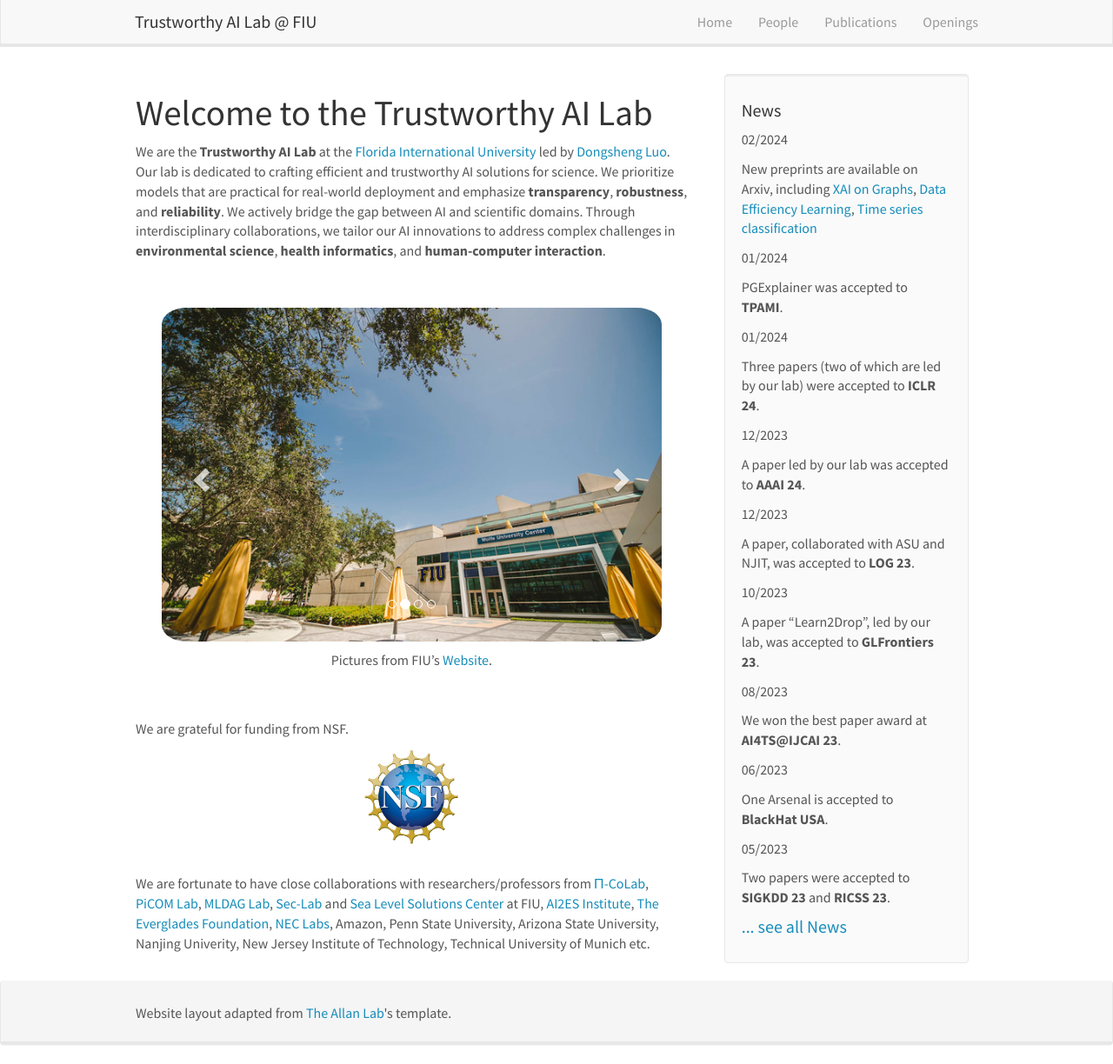
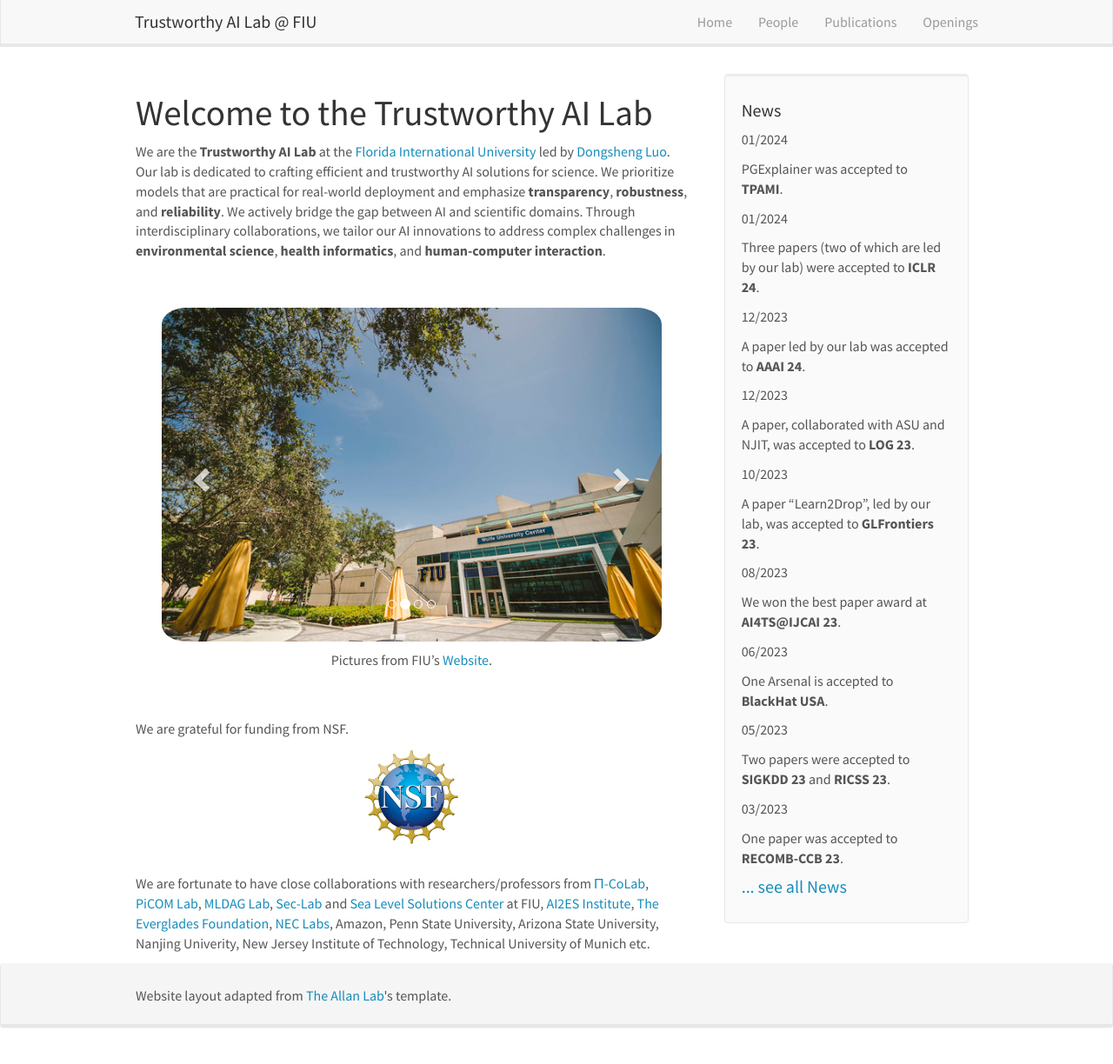
Before and after one commit to trustai4s-lab/trustai4s-lab.github.io, a Jekyll site: the page built from _pages/home.md, in a window 1280 px wide and 1224 px high. Shown: the whole window at 87% size. Built offline with Jekyll 4.4.1, drawn with Linux system fonts in a browser that asks for light colours; nearby versions of some CDN libraries.

Commit message:
Update news.yml

```diff
--- a/_data/news.yml
+++ b/_data/news.yml
@@ -1,6 +1,3 @@
-- date: 02/2024
-  headline: New preprints are available on Arxiv, including [XAI on Graphs](https://arxiv.org/abs/2402.02036), [Data Efficiency Learning](https://arxiv.org/abs/2402.05039), [Time series classification](https://arxiv.org/abs/2401.18057)
-
 - date: 01/2024
   headline: PGExplainer was accepted to **TPAMI**.
 
```
